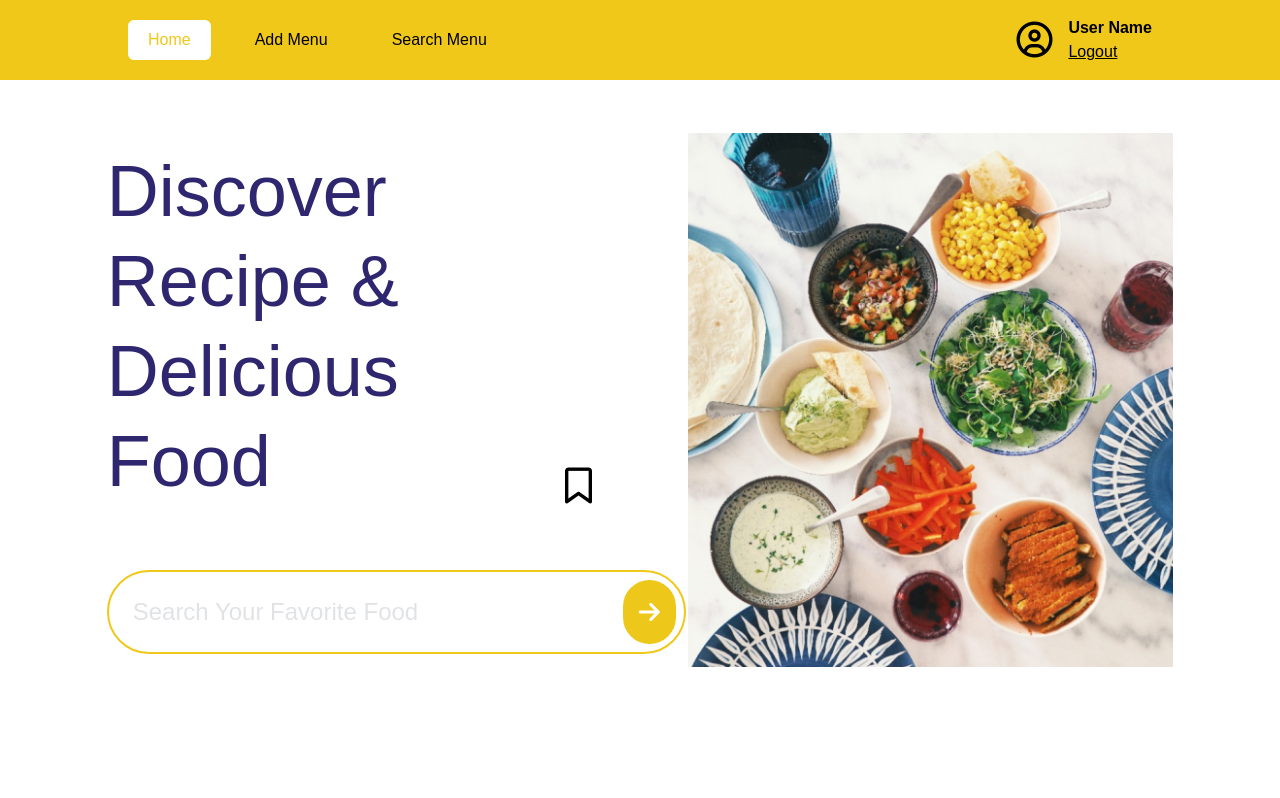
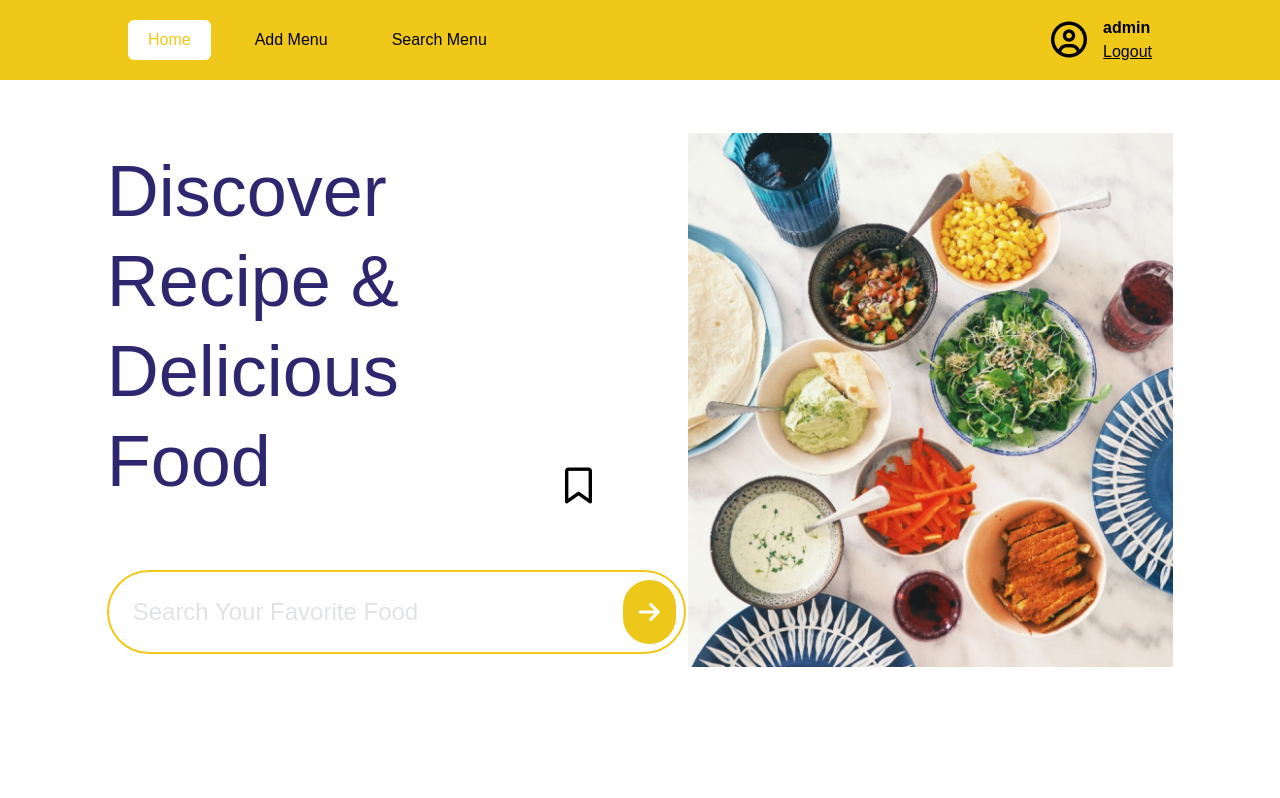
Before and after one commit to MatiSanti7/RecipeApp, a React (Vite) app: page /home in a window 1280 px wide. Shown: the top 798 px of the page. Built offline with nearby package versions, Linux system fonts and the light colour scheme.

Commit message:
Fixed Link and UserName

```diff
--- a/src/components/Nav.jsx
+++ b/src/components/Nav.jsx
@@ -1,5 +1,6 @@
 import { useState } from "react";
 import { Link, useLocation, useNavigate } from "react-router-dom";
+import users from "../assets/data/users.json";
 
 const Nav = () => {
   const location = useLocation();
@@ -30,6 +31,7 @@ const Nav = () => {
     <nav className="bg-[#EFC81A] fixed flex justify-center w-full py-4 z-10">
       <div className="top-0 flex items-center justify-between w-4/5">
         <ul className="flex gap-6">
+          <Link to="/home" onClick={() => handleNavLinkClick("/home")}>
             <li
               className={`text-center px-5 py-2 hover:bg-white hover:text-[#EFC81A] hover:rounded-md transition-all duration-300 ${
                 isActive("/") || isActive("/home")
@@ -37,22 +39,24 @@ const Nav = () => {
                   : ""
               }`}
             >
-            <Link to="/home" onClick={() => handleNavLinkClick("/home")}>
               Home
+            </li>
           </Link>
-          </li>
+          <Link to="/add-menu" onClick={() => handleNavLinkClick("/add-menu")}>
             <li
               className={`text-center px-5 py-2 hover:bg-white hover:text-[#EFC81A] hover:rounded-md transition-all duration-300 ${
-              isActive("/add-menu") ? "bg-white text-[#EFC81A] rounded-md" : ""
+                isActive("/add-menu")
+                  ? "bg-white text-[#EFC81A] rounded-md"
+                  : ""
               }`}
             >
+              Add Menu
+            </li>
+          </Link>
           <Link
-              to="/add-menu"
-              onClick={() => handleNavLinkClick("/add-menu")}
+            to="/search-menu"
+            onClick={() => handleNavLinkClick("/search-menu")}
           >
-              Add Menu
-            </Link>
-          </li>
             <li
               className={`text-center px-5 py-2 hover:bg-white hover:text-[#EFC81A] hover:rounded-md transition-all duration-300 ${
                 isActive("/search-menu")
@@ -60,13 +64,9 @@ const Nav = () => {
                   : ""
               }`}
             >
-            <Link
-              to="/search-menu"
-              onClick={() => handleNavLinkClick("/search-menu")}
-            >
               Search Menu
+            </li>
           </Link>
-          </li>
         </ul>
         <div className="flex items-center gap-4">
           <Link to="/profile">
@@ -76,7 +76,7 @@ const Nav = () => {
             ></i>
           </Link>
           <div className="flex flex-col items-start">
-            <strong>User Name</strong>
+            <strong>{users[0].Name}</strong>
             <button className="underline" onClick={handleLogoutClick}>
               Logout
             </button>
```
Lines whose indentation alone changed are shown as unchanged.
